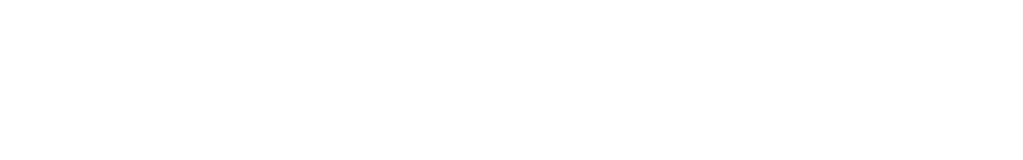
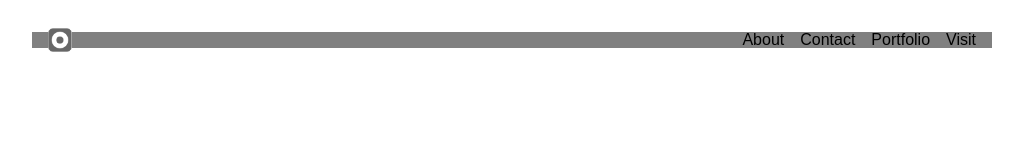
Before and after one commit to NateOs/all-out-flexbox, a plain HTML site: page practice/bootstrap-nav/index.html in a window 1280 px wide. Shown: the whole page, without its empty margins (128-1151 px from the left). Drawn offline with Linux system fonts and the light colour scheme.

Commit message:
Bootstrap Nav Layout Done

```diff
--- a/practice/bootstrap-nav/css/styles.css
+++ b/practice/bootstrap-nav/css/styles.css
@@ -0,0 +1,38 @@
+body {
+    margin: 0;
+}
+
+
+.logo {
+    height: 1.5em;
+    margin-right: auto;
+}
+
+ul {
+    display: flex;
+    /* background-color: black; */
+}
+
+li:first-child {
+    margin-right: auto;
+}
+
+li {
+    flex-direction: row;
+    list-style-type: none;
+    margin-left: 1em;
+    font-family:sans-serif ;
+}
+
+.container {
+    max-width: 960px;
+    margin: 2em auto;
+    background-color: grey;
+}
+
+.container-nav {
+    height: 1em;
+    display: flex;
+    align-items: center;
+    margin:0 1em;
+}
--- a/practice/bootstrap-nav/index.html
+++ b/practice/bootstrap-nav/index.html
@@ -1,8 +1,5 @@
 <!DOCTYPE html>
-<!--[if lt IE 7]>      <html class="no-js lt-ie9 lt-ie8 lt-ie7"> <![endif]-->
-<!--[if IE 7]>         <html class="no-js lt-ie9 lt-ie8"> <![endif]-->
-<!--[if IE 8]>         <html class="no-js lt-ie9"> <![endif]-->
-<!--[if gt IE 8]>      <html class="no-js"> <!--<![endif]-->
+
 <html>
     <head>
         <meta charset="utf-8">
@@ -10,12 +7,24 @@
         <title></title>
         <meta name="description" content="">
         <meta name="viewport" content="width=device-width, initial-scale=1">
-        <link rel="stylesheet" href="">
+        <link rel="stylesheet" href="./css/styles.css">
     </head>
     <body>
-        <!--[if lt IE 7]>
-            <p class="browsehappy">You are using an <strong>outdated</strong> browser. Please <a href="#">upgrade your browser</a> to improve your experience.</p>
-        <![endif]-->
+        <div class="container">
+            <header>
+                <div class="container-nav">
+                    <img src="./images/generic_logo.PNG" alt="" class="logo">
+                    <ul>
+                        <li>About</li>
+                        <li>Contact</li>
+                        <li>Portfolio</li>
+                        <li>Visit</li>
+                    </ul>
+                </div>
+            </header>
+        </div>
+
+
 
         <script src="" async defer></script>
     </body>
```
